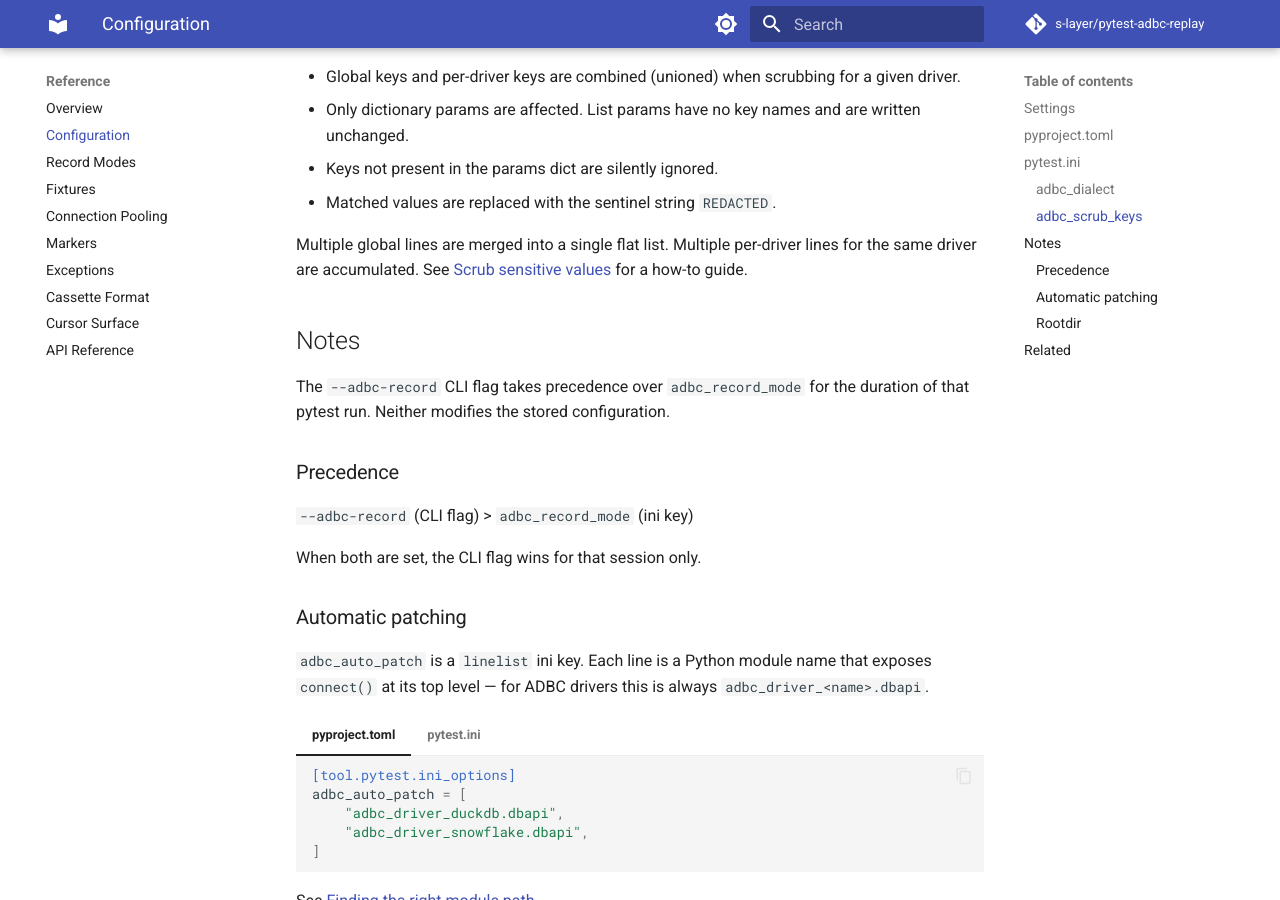
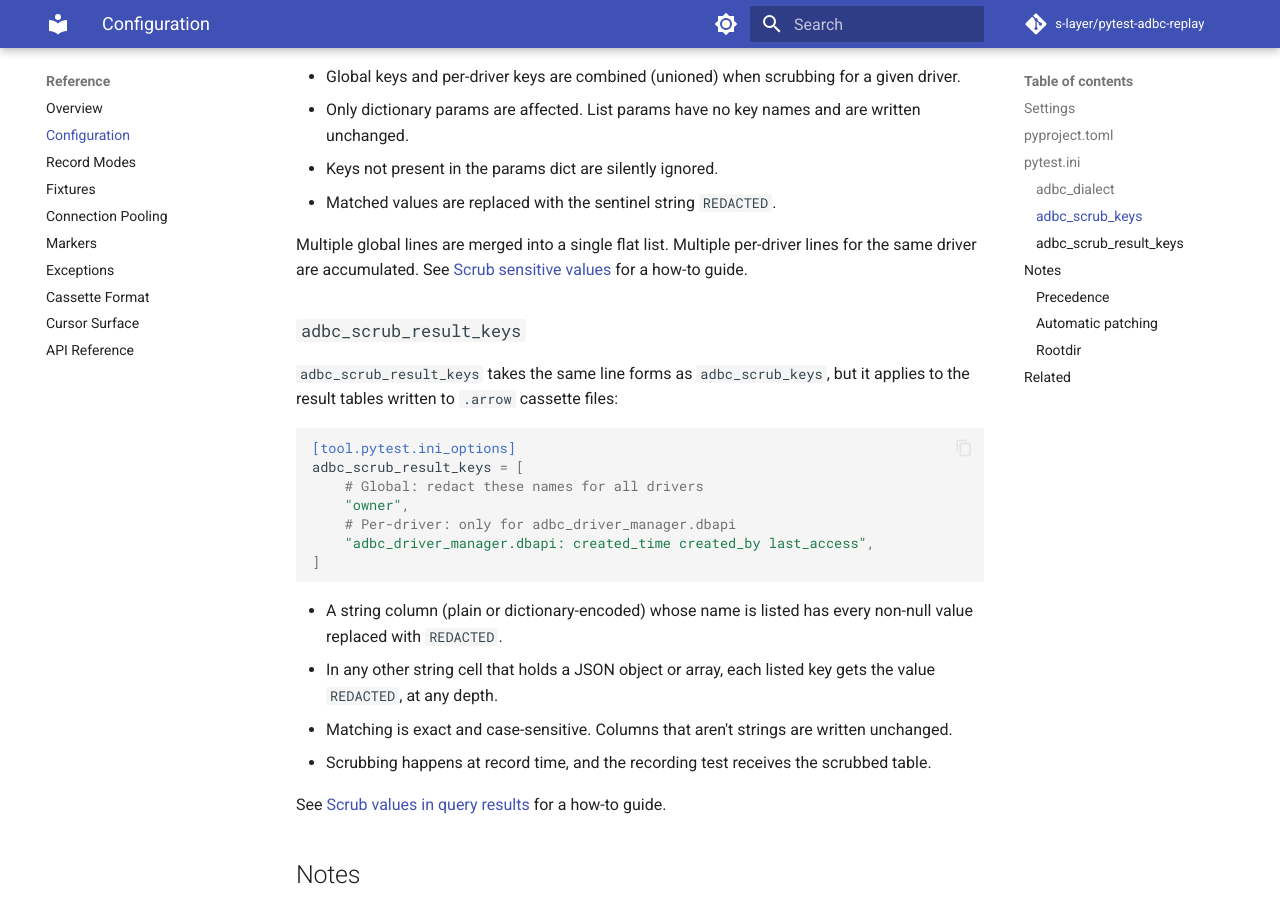
Before and after one commit to anentropic/pytest-adbc-replay, an MkDocs documentation site: the page built from docs/src/reference/configuration.md, in a window 1280 px wide and 900 px high, scrolled down 2707 px. Built offline with MkDocs 1.6.1 and Material for MkDocs 9.7.7, drawn with Linux system fonts in a browser that asks for light colours; comment, search, counter and statistics services are not loaded.

Commit message:
chore(release): 1.2.0
Docs pass for the release: document adbc_scrub_result_keys in the
README and configuration reference, note dictionary-encoded columns in
the how-to, and fix two broken relative links in the fixtures reference.

Co-Authored-By: Claude Opus 5.5 (1M context) <noreply@anthropic.com>
Claude-Session: https://claude.ai/code/session_01KYYFgRH5RTNJDa2kwYF517

````diff
--- a/docs/src/reference/configuration.md
+++ b/docs/src/reference/configuration.md
@@ -101,6 +101,31 @@ Multiple global lines are merged into a single flat list. Multiple per-driver li
 driver are accumulated. See [Scrub sensitive values](../how-to/scrub-sensitive-values.md) for a
 how-to guide.
 
+### `adbc_scrub_result_keys`
+
+`adbc_scrub_result_keys` takes the same line forms as `adbc_scrub_keys`, but it applies to the
+result tables written to `.arrow` cassette files:
+
+```toml
+[tool.pytest.ini_options]
+adbc_scrub_result_keys = [
+    # Global: redact these names for all drivers
+    "owner",
+    # Per-driver: only for adbc_driver_manager.dbapi
+    "adbc_driver_manager.dbapi: created_time created_by last_access",
+]
+```
+
+- A string column (plain or dictionary-encoded) whose name is listed has every non-null value
+  replaced with `REDACTED`.
+- In any other string cell that holds a JSON object or array, each listed key gets the value
+  `REDACTED`, at any depth.
+- Matching is exact and case-sensitive. Columns that aren't strings are written unchanged.
+- Scrubbing happens at record time, and the recording test receives the scrubbed table.
+
+See [Scrub values in query results](../how-to/scrub-sensitive-values.md#scrub-values-in-query-results)
+for a how-to guide.
+
 ## Notes
 
 The `--adbc-record` CLI flag takes precedence over `adbc_record_mode` for the duration of that pytest run. Neither modifies the stored configuration.
--- a/pyproject.toml
+++ b/pyproject.toml
@@ -1,6 +1,6 @@
 [project]
 name = "pytest-adbc-replay"
-version = "1.1.2"
+version = "1.2.0"
 description = "pytest plugin to record and replay ADBC database queries"
 readme = "README.md"
 authors = [
````
Also changed, not shown: CHANGELOG.md (+1 -1 lines), README.md (+10 -0 lines), docs/src/how-to/scrub-sensitive-values.md (+3 -2 lines), docs/src/reference/fixtures.md (+2 -2 lines), 1 other file.
